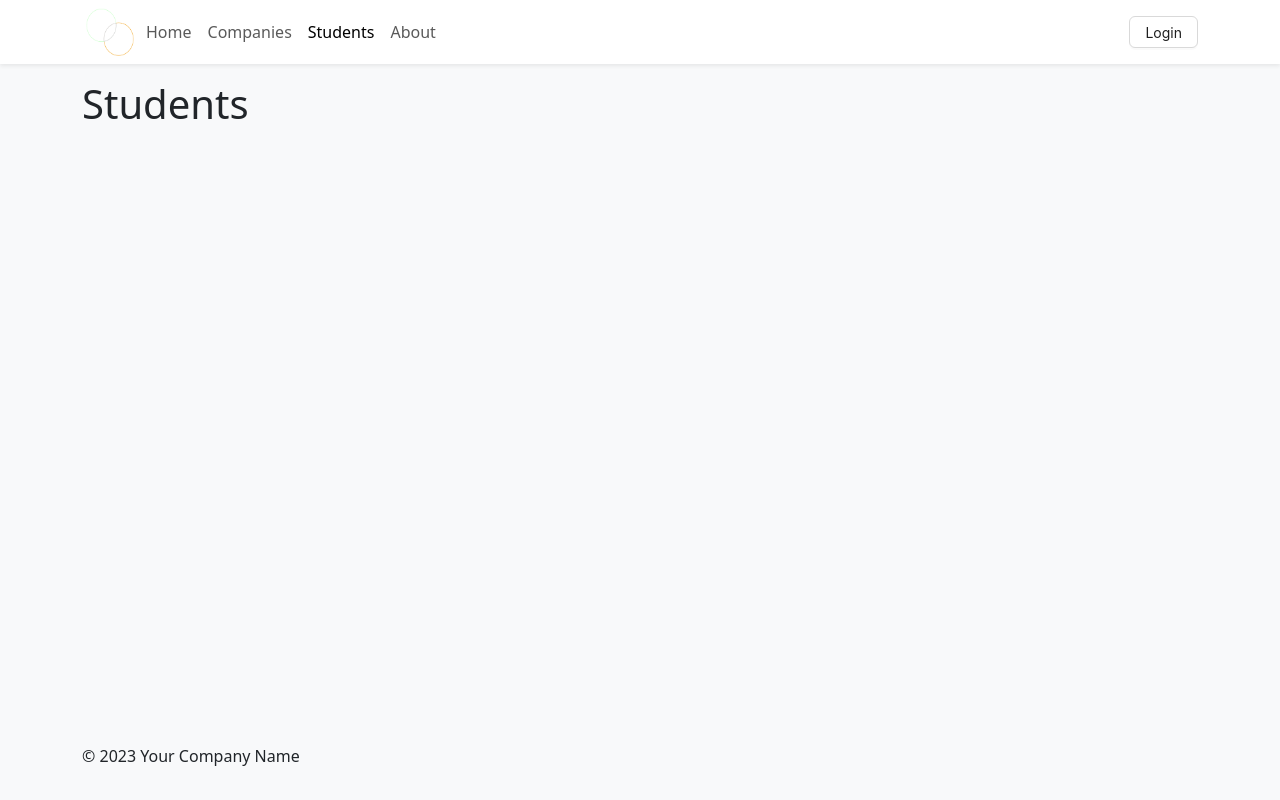
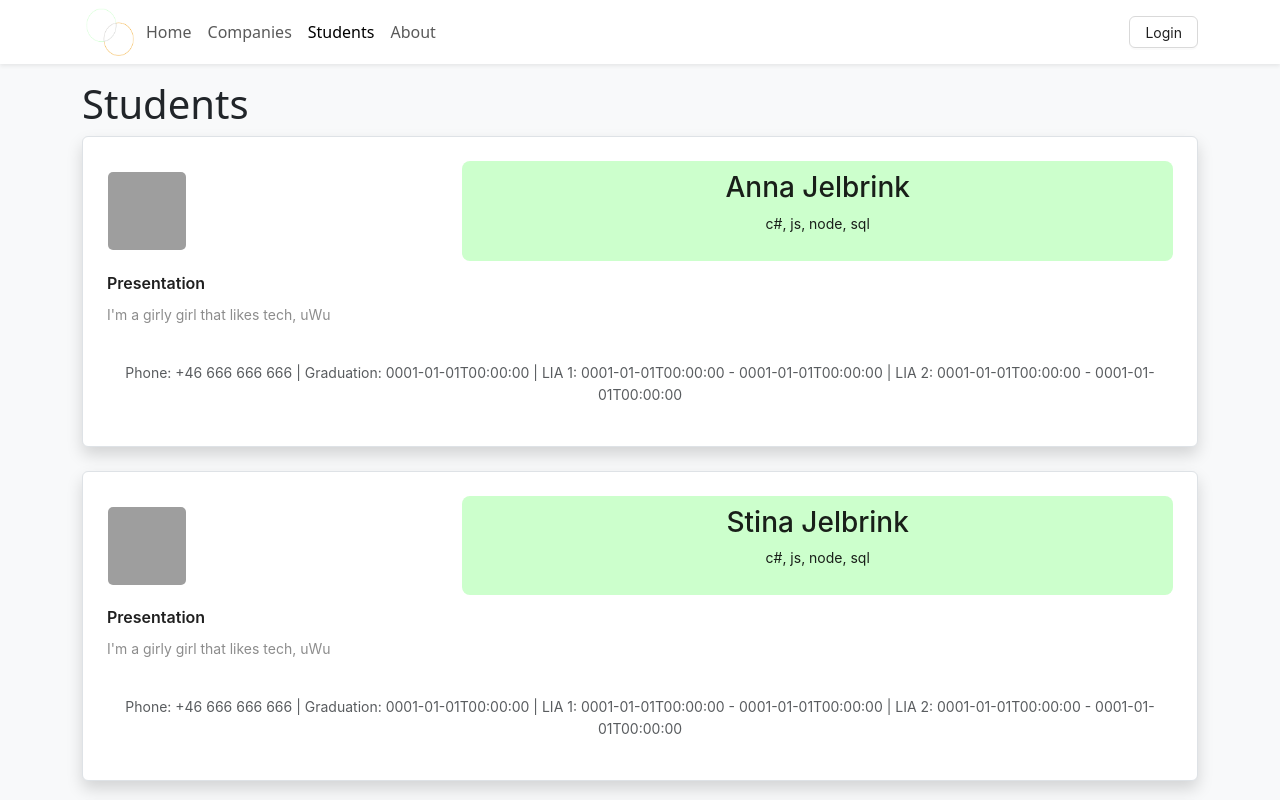
Before and after one commit to sorrz/SkillSync_v2, a React (Vite) app in the folder Frontend/: page /students in a window 1280 px wide. Shown: the top 800 px of the page. Built offline with nearby package versions, Linux system fonts and the light colour scheme; grey boxes are pictures that could not be loaded.

Commit message:
Styling update, Added Students. Fake Student Data. Changed Model Name Added connect component Added Student Component.

```diff
--- a/Frontend/src/App.tsx
+++ b/Frontend/src/App.tsx
@@ -8,13 +8,13 @@ import { Students } from './Pages/Students';
 import { Navbar } from './Components/Navbar';
 import { Login } from './Pages/Login';
 import Footer from './Components/Footer';
-import { UserModel } from './Models/UserModel';
+import StudentModel from './Models/StudentModel';
 import { Profile } from './Pages/Profile';
 
 function App() {
-  const [user, setUser] = useState<UserModel | null>(null);
+  const [user, setUser] = useState<StudentModel | null>(null);
   const navigate = useNavigate();
-  const handleLogin = (loggedInUser: UserModel) => {
+  const handleLogin = (loggedInUser: StudentModel) => {
     setUser(loggedInUser);
   };
 
--- a/Frontend/src/Components/CompanyItem.tsx
+++ b/Frontend/src/Components/CompanyItem.tsx
@@ -1,32 +1,56 @@
-import React from 'react';
+import React, { useState } from 'react';
 import { Card, Row, Col } from 'react-bootstrap';
+import ConnectToItem from './connectToItem';
 import { CompanyModel } from '../Models/CompanyModel';
 
 interface CompanyItemProps {
-  company: CompanyModel
+  company: CompanyModel;
 }
 
-const CompanyItem: React.FC<CompanyItemProps> = ( props ) => {
+const CompanyItem: React.FC<CompanyItemProps> = (props) => {
+  const [isLiked, setIsLiked] = useState(false);
+
+  const handleLikeClick = () => {
+    setIsLiked(!isLiked);
+  };
+
   return (
-    <Card className="rounded mb-3 shadow" data-testid="card-id">
-      <Card.Img variant="top" src={props.company.imgURL} alt={props.company.name} className="rounded-top" />
+    <Card className="mb-4 border bg-light rounded shadow overflow-hidden">
+      {/* Image overlay */}
+      <div
+        className="position-relative"
+        style={{
+          height: '20vh',
+        }}
+      >
+        <div className="rounded shadow-sm position-absolute w-100 h-100 d-flex align-items-left"
+        style={{height: '20vh'}}>
+        <Card.Title className="text-black text-center"><h1>{props.company.name}</h1></Card.Title>
+      </div>
+        <img
+          src={props.company.imgURL}
+          alt={props.company.name}
+          className="w-100 h-100 object-fit-cover"
+        />
+
+      </div>
+
       <Card.Body>
-        <Row>
+        <div className="mb-3 text-black">
+          <p>{props.company.presentation}</p>
+          <p className="font-weight-bold">{props.company.TechStack}</p>
+        </div>
+
+        <Row className="text-black">
           <Col>
-            <Card.Title>{props.company.id}, {props.company.name}</Card.Title>
+            <p>Contact: {props.company.contactName}</p>
+            <p>Email: {props.company.contactMail}</p>
+            <p>Phone: {props.company.contactPhone}</p>
           </Col>
+        </Row>
 
-        </Row>
-        <Card.Text>Contact: {props.company.contactName}</Card.Text>
-        <Card.Text>Email: {props.company.contactMail}</Card.Text>
-        <Card.Text>Phone: {props.company.contactPhone}</Card.Text>
-
-        <Card.Text>{props.company.presentation}</Card.Text>
-        <Card.Text>{props.company.TechStack} </Card.Text>
-        <Card.Text>Phone: {props.company.mentorship}</Card.Text>
-        <Card.Text>Phone: {props.company.spots}</Card.Text>
-        <Card.Text>Phone: {props.company.hasExJob}</Card.Text>
-    </Card.Body>
+        <ConnectToItem onLike={handleLikeClick} isLiked={isLiked} />
+      </Card.Body>
     </Card>
   );
 };
--- /dev/null
+++ b/Frontend/src/Components/ConnectToItem.tsx
@@ -0,0 +1,18 @@
+import React from 'react';
+import { Button } from 'antd';
+import { HeartFilled, HeartOutlined } from '@ant-design/icons';
+
+interface ConnectToProps {
+  onLike: () => void;
+  isLiked: boolean;
+}
+
+const ConnectToItem: React.FC<ConnectToProps> = ({ onLike, isLiked }) => {
+  return (
+    <Button type="primary" icon={isLiked ? <HeartFilled /> : <HeartOutlined />} onClick={onLike}>
+      {isLiked ? 'You have shown interest in' : 'Click to Show interest in'}
+    </Button>
+  );
+};
+
+export default ConnectToItem;
--- a/Frontend/src/Components/Navbar.tsx
+++ b/Frontend/src/Components/Navbar.tsx
@@ -2,7 +2,7 @@ import { Container, Nav, Navbar as NavbarBS } from 'react-bootstrap';
 import { NavLink } from 'react-router-dom';
 import { Button } from 'antd';
 import { LogoutOutlined } from '@ant-design/icons'; // Import the Ant Design logout icon
-import { UserModel } from '../Models/UserModel';
+import { UserModel } from '../Models/StudentModel';
 import "../Styles/navbar.css";
 import logo from '../assets/dans_logo_png.png';
 import profile from '../assets/profil.png';
--- /dev/null
+++ b/Frontend/src/Components/StudentItem.tsx
@@ -0,0 +1,43 @@
+// StudentItem.tsx
+import React from 'react';
+import { Card, Avatar, Row, Col } from 'antd';
+import { UserOutlined } from '@ant-design/icons';
+import StudentModel from '../Models/StudentModel';
+
+interface StudentItemProps {
+  student: StudentModel;
+}
+
+const StudentItem: React.FC<StudentItemProps> = ({ student }) => {
+  return (
+    <Card className="mb-4 border rounded shadow">
+      <Row justify="space-between" align="middle">
+        <Col span={4}>
+          {/* Profile picture */}
+          <Avatar size={80} icon={<UserOutlined />} src={student.ImageUrl} className="rounded" />
+        </Col>
+        <Col span={16}>
+          {/* Name and TechStack */}
+          <div className="text-center" style={{ background: '#ccffcc', padding: '10px', borderRadius: '8px' }}>
+            <h3>{student.Name}</h3>
+            <p>{student.TechStack.join(', ')}</p>
+          </div>
+        </Col>
+      </Row>
+
+      {/* Presentation */}
+      <Card.Meta title="Presentation" description={<p>{student.Presentation}</p>} style={{ marginTop: '10px' }} />
+
+      {/* Additional information at the bottom */}
+      <div className="pt-4 mt-auto text-muted text-center">
+        <p>
+          Phone: {student.PhoneNumber} | Graduation: {student.Graduation} |
+          LIA 1: {student.StartLia1} - {student.EndLia1} |
+          LIA 2: {student.StartLia2} - {student.EndLia2}
+        </p>
+      </div>
+    </Card>
+  );
+};
+
+export default StudentItem;
--- a/Frontend/src/Data/companies.json
+++ b/Frontend/src/Data/companies.json
@@ -1,11 +1,11 @@
 [
     {
         "id": 1,
-        "name": "this company",
-        "imgURL": "",
-        "contactName": "the contact",
-        "contactMail": "the contactMail",
-        "contactPhone": "the contactPhone",
+        "name": "Voyado",
+        "imgURL": "https://cykelvanligast.se/wp-content/uploads/2022/10/Voyado_Main-logo_black-e8e7da35020159cd2c57f136772a7237.png",
+        "contactName": "Mr. Mister",
+        "contactMail": "mrMister@voyado.com",
+        "contactPhone": "+46 777 777 777",
         "TechStack" : [
             "c#",
             "JS",
@@ -19,11 +19,11 @@
     },
     {
         "id": 2,
-        "name": "this company",
-        "imgURL": "",
-        "contactName": "the contact",
-        "contactMail": "the contactMail",
-        "contactPhone": "the contactPhone",
+        "name": "Consid",
+        "imgURL": "https://via.tt.se/data/images/00386/69dd7020-4267-4d39-aeb1-51c9c4aaa4ca.png",
+        "contactName": "mr Mister",
+        "contactMail": "mrMister@consid.com",
+        "contactPhone": "+46 777 777 777",
         "TechStack" : [
             "c#",
             "JS",
@@ -37,11 +37,11 @@
     },
     {
         "id": 3,
-        "name": "this company",
-        "imgURL": "",
-        "contactName": "the contact",
-        "contactMail": "the contactMail",
-        "contactPhone": "the contactPhone",
+        "name": "CenterCom",
+        "imgURL": "https://encrypted-tbn0.gstatic.com/images?q=tbn:ANd9GcSMfr5EzqFq12f-08Fyj0tRjiorjq2TKu_PEKdY7uFvWg&s",
+        "contactName": "Mr. Mister",
+        "contactMail": "mrMister@centercom.com",
+        "contactPhone": "+46 777 777 777",
         "TechStack" : [
             "c#",
             "JS",
--- /dev/null
+++ b/Frontend/src/Data/students.json
@@ -0,0 +1,53 @@
+[
+    {
+        "Id": 11,
+        "Name": "Anna Jelbrink",
+        "MailAddress": "anna@edu.tucsweden.se",
+        "PasswordHash": "",
+        "TechStack": ["c#", "js", "node", "sql"],
+        "PhoneNumber": "+46 666 666 666",
+        "Graduation": "0001-01-01T00:00:00",
+        "StartLia1": "0001-01-01T00:00:00",
+        "EndLia1": "0001-01-01T00:00:00",
+        "StartLia2": "0001-01-01T00:00:00",
+        "EndLia2": "0001-01-01T00:00:00",
+        "Presentation": "I'm a girly girl that likes tech, uWu",
+        "ImageUrl": "https://media.glamour.com/photos/5695cb3b16d0dc3747ee0717/master/w_1600%2Cc_limit/fashionbeauty__fashion-images-fash080221-1.jpg",
+        "connectedTo": []
+      },
+      {
+        "Id": 12,
+        "Name": "Stina Jelbrink",
+        "MailAddress": "stina@edu.tucsweden.se",
+        "PasswordHash": "",
+        "TechStack": ["c#", "js", "node", "sql"],
+        "PhoneNumber": "+46 666 666 666",
+        "Graduation": "0001-01-01T00:00:00",
+        "StartLia1": "0001-01-01T00:00:00",
+        "EndLia1": "0001-01-01T00:00:00",
+        "StartLia2": "0001-01-01T00:00:00",
+        "EndLia2": "0001-01-01T00:00:00",
+        "Presentation": "I'm a girly girl that likes tech, uWu",
+        "ImageUrl": "https://media.glamour.com/photos/5695cb3b16d0dc3747ee0717/master/w_1600%2Cc_limit/fashionbeauty__fashion-images-fash080221-1.jpg",
+        "connectedTo": []
+      },
+      {
+        "Id": 13,
+        "Name": "List Jelbrink",
+        "MailAddress": "lisa@edu.tucsweden.se",
+        "PasswordHash": "",
+        "TechStack": ["c#", "js", "node", "sql"],
+        "PhoneNumber": "+46 666 666 666",
+        "Graduation": "0001-01-01T00:00:00",
+        "StartLia1": "0001-01-01T00:00:00",
+        "EndLia1": "0001-01-01T00:00:00",
+        "StartLia2": "0001-01-01T00:00:00",
+        "EndLia2": "0001-01-01T00:00:00",
+        "Presentation": "I'm a girly girl that likes tech, uWu",
+        "ImageUrl": "https://media.glamour.com/photos/5695cb3b16d0dc3747ee0717/master/w_1600%2Cc_limit/fashionbeauty__fashion-images-fash080221-1.jpg",
+        "connectedTo": []
+      }
+
+
+
+]
--- /dev/null
+++ b/Frontend/src/Models/StudentModel.tsx
@@ -0,0 +1,20 @@
+// StudentModel.tsx
+
+interface StudentModel {
+  Id: number;
+  Name: string;
+  MailAddress: string;
+  PasswordHash: string;
+  TechStack: string[];
+  PhoneNumber: string;
+  Graduation: string;
+  StartLia1: string;
+  EndLia1: string;
+  StartLia2: string;
+  EndLia2: string;
+  Presentation: string;
+  ImageUrl: string;
+  connectedTo: string[];
+}
+
+export default StudentModel;
--- a/Frontend/src/Pages/Login.tsx
+++ b/Frontend/src/Pages/Login.tsx
@@ -1,7 +1,7 @@
 // Login.tsx
 
 import { useState } from 'react';
-import { UserModel } from '../Models/UserModel';
+import { UserModel } from '../Models/StudentModel';
 import { Form, Input, Button, Space } from 'antd';
 import { LockOutlined, UserOutlined } from '@ant-design/icons';
 import '../Styles/login.css';
--- a/Frontend/src/Pages/Students.tsx
+++ b/Frontend/src/Pages/Students.tsx
@@ -1,3 +1,21 @@
-export function Students(){
-    return <h1>Students</h1>
+import StudentItem from '../Components/StudentItem';
+import students from '../Data/students.json';
+
+export function Students() {
+  return (
+    <>
+      <h1>Students</h1>
+      {students.length > 0 ? (
+        <div>
+          {students.map((student) => (
+            <div key={student.Id} style={{ marginBottom: '16px' }}>
+              <StudentItem student={student} />
+            </div>
+          ))}
+        </div>
+      ) : (
+        <p>No students to list.</p>
+      )}
+    </>
+  );
 }
```
Also changed, not shown: Frontend/src/Models/UserModel.tsx (deleted, +0 -12 lines).
